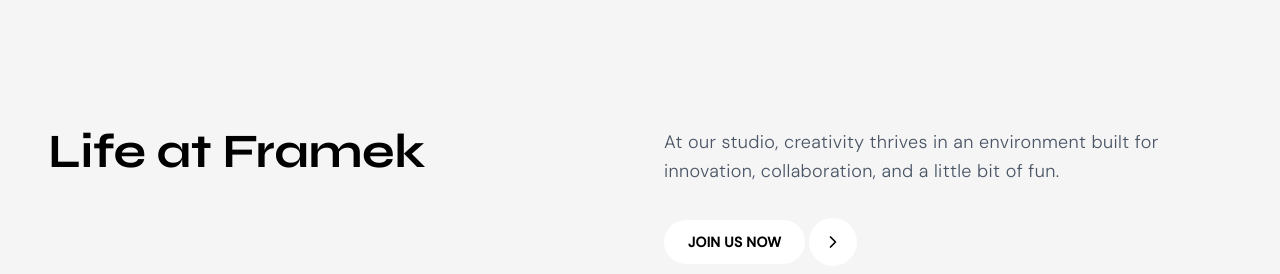
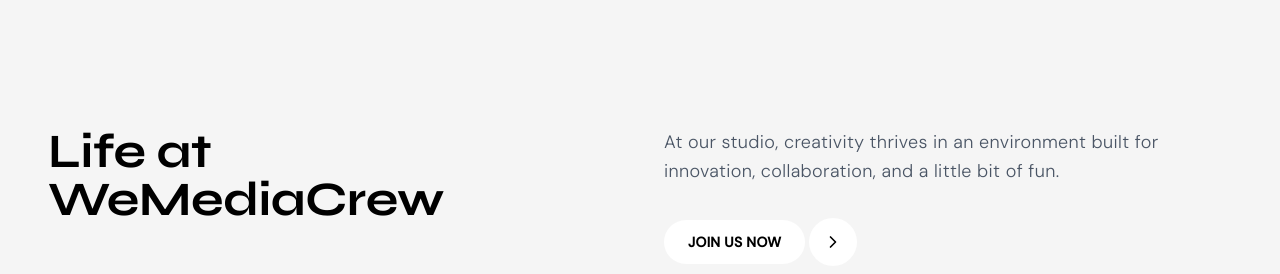
Before and after one commit to KazimHussain110/wemedia-crew, a Next.js app: page /about in a window 1280 px wide. Shown: the part 2620-2894 px from the top of the page. Built offline with nearby package versions, Linux system fonts and the light colour scheme.

Commit message:
fix: comp rename

```diff
--- a/src/app/(routes)/about/page.tsx
+++ b/src/app/(routes)/about/page.tsx
@@ -2,10 +2,11 @@ import AboutHero from '../../../components/about/AboutHero';
 import AboutContent from '../../../components/about/AboutContent';
 import AboutStats from '../../../components/about/AboutStats';
 import AboutApproach from '../../../components/about/AboutApproach';
-import LifeAtFramek from '../../../components/about/LifeAtFramek';
+import LifeAtFramek from '../../../components/about/LifeAtWeMediaCrew';
 import ProjectInquiry from '../../../components/about/ProjectInquiry';
 
 import type { Metadata } from 'next';
+import LifeAtWeMediaCrew from '../../../components/about/LifeAtWeMediaCrew';
 
 export const metadata: Metadata = {
   title: 'About WeMediaCrew | Professional Videography Company | UAE & Canada',
@@ -19,7 +20,7 @@ export default function AboutPage() {
       <AboutContent />
       <AboutStats />
       <AboutApproach />
-      <LifeAtFramek />
+      <LifeAtWeMediaCrew />
       <ProjectInquiry />
     </div>
   );
--- a/src/components/about/LifeAtFramek.tsx
+++ b/src/components/about/LifeAtWeMediaCrew.tsx
@@ -2,7 +2,7 @@
 
 import ArrowButton from '../ui/ArrowButton';
 
-export default function LifeAtFramek() {
+export default function LifeAtWeMediaCrew() {
   return (
     <div className="bg-[#f5f5f5] py-20">
       <div className="max-w-[1400px] mx-auto px-6 sm:px-8 lg:px-12">
@@ -10,7 +10,7 @@ export default function LifeAtFramek() {
         <div className="grid grid-cols-1 lg:grid-cols-2 gap-12 items-start mb-12">
           <div>
             <h3 className="text-4xl lg:text-5xl font-bold text-black">
-              Life at Framek
+              Life at WeMediaCrew
             </h3>
           </div>
           <div>
```
